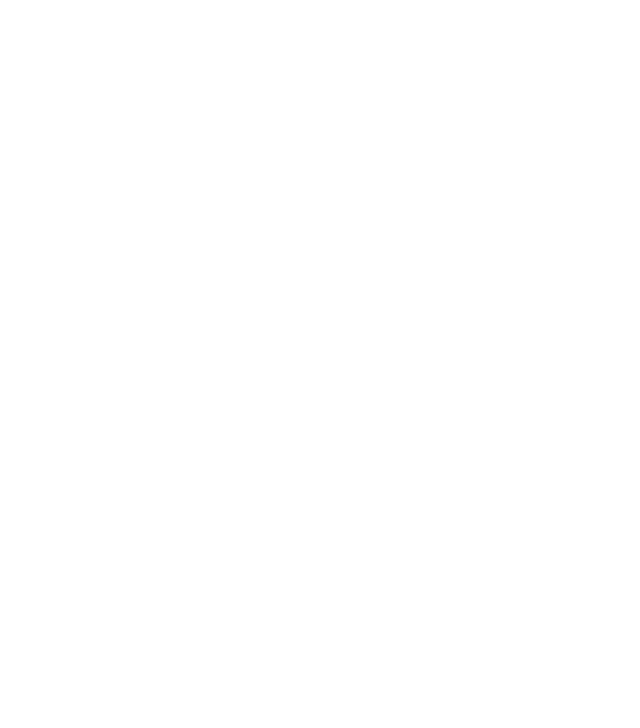
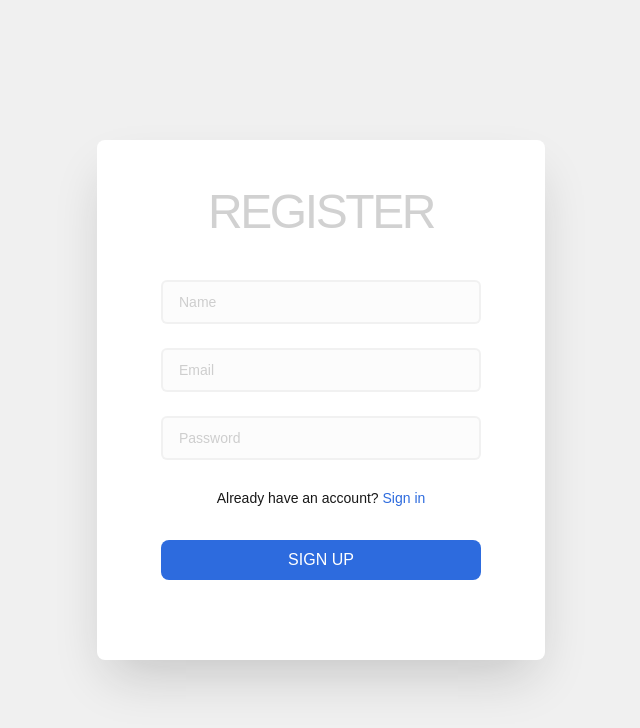
Before and after one commit to AceRex/PlusoneNet, a React app in the folder frontend/: page /register in a window 1280 px wide. Before the commit this address had no page. Shown: the whole page, without its empty margins (319-959 px from the left). Built offline with nearby package versions, Linux system fonts and the light colour scheme.

Commit message:
Login and Register UI

```diff
--- a/frontend/package.json
+++ b/frontend/package.json
@@ -35,5 +35,8 @@
       "last 1 firefox version",
       "last 1 safari version"
     ]
+  },
+  "devDependencies": {
+    "tailwindcss": "^3.4.4"
   }
 }
--- /dev/null
+++ b/frontend/src/Components/button.js
@@ -0,0 +1,9 @@
+function Button({text}) {
+  return (
+    <button className="bg-primary1 my-4 uppercase text-white p-2 w-[100%] rounded-lg">
+      {text}
+    </button>
+  );
+}
+
+export default Button;
--- /dev/null
+++ b/frontend/src/Components/input.js
@@ -0,0 +1,13 @@
+import React from "react";
+
+function Input({ type, placeholder }) {
+  return (
+    <input
+      type={type}
+      placeholder={placeholder}
+      className="p-2 px-4 my-3 w-[100%] bg-neutral/20 placeholder:text-dark/20 placeholder:text-sm rounded-md border-2 border-neutral/90"
+    />
+  );
+}
+
+export default Input;
--- a/README.md
+++ b/frontend/src/Pages/Register/register.js
@@ -1,9 +1,30 @@
-# PlusoneNet Assessment | Ecommerce Platform - By Are Oluwasegun Johnson
+import React from "react";
+import Input from "../../Components/input";
+import { Link } from "react-router-dom";
+import Button from "../../Components/button";
 
-This is a fullstack Javascript project that is built using the frameworks and database listed below:
+function Register() {
+  return (
+    <div className="flex w-[100vw] h-[100vh]">
+      <div className="w-[35%] m-auto rounded-lg bg-white shadow-2xl shadow-dark/20 p-12">
+        <h3 className="font-light text-5xl text-dark/20 tracking-tighter uppercase text-center mb-4">
+          Register
+        </h3>
+        <form className="p-4">
+          <Input type={"text"} placeholder={"Name"} />
+          <Input type={"text"} placeholder={"Email"} />
+          <Input type={"password"} placeholder={"Password"} />
+          <p className="text-sm text-center my-4 text-dark">
+            Already have an account?{" "}
+            <span className="text-primary1">
+              <Link to="/login"> Sign in</Link>
+            </span>
+          </p>
+          <Button text={"Sign up"} />
+        </form>
+      </div>
+    </div>
+  );
+}
 
-Frontend - React [REACT](https://www.google.com/url?sa=i&url=https%3A%2F%2Fworldvectorlogo.com%2Flogo%2Freact-2&psig=AOvVaw1WCev-GpkcTS8At5wJ0sdK&ust=1718644082886000&source=images&cd=vfe&opi=89978449&ved=0CBEQjRxqFwoTCLjYoqLO4IYDFQAAAAAdAAAAABAE)
-
-Backend - Express [Express](https://www.google.com/url?sa=i&url=https%3A%2F%2Ficonduck.com%2Ficons%2F94286%2Fexpress&psig=AOvVaw0rv038qMpFDQVV8rZZgxLR&ust=1718644149243000&source=images&cd=vfe&opi=89978449&ved=0CBEQjRxqFwoTCJC8tMHO4IYDFQAAAAAdAAAAABAZ)
-
-Database - MongoDB [MongoDB](https://www.google.com/url?sa=i&url=https%3A%2F%2Fcommons.wikimedia.org%2Fwiki%2FFile%3AMongoDB_Logo.svg&psig=AOvVaw1p0XJ4HGwE3k3YK8Zys5Oh&ust=1718644205917000&source=images&cd=vfe&opi=89978449&ved=0CBEQjRxqFwoTCMi-59zO4IYDFQAAAAAdAAAAABAE)
+export default Register;
--- a/frontend/src/Routes/routes.js
+++ b/frontend/src/Routes/routes.js
@@ -1,6 +1,7 @@
 import { BrowserRouter as Router, Route, Routes } from "react-router-dom";
 import React, { Suspense } from "react";
 const Login = React.lazy(() => import("../Pages/Login/login"));
+const Register = React.lazy(() => import("../Pages/Register/register"));
 
 const App = () => {
   return (
@@ -8,6 +9,7 @@ const App = () => {
       <Suspense fallback={<h1>Loading...</h1>}>
         <Routes>
           <Route path="/login" element={<Login />} />
+          <Route path="/register" element={<Register />} />
         </Routes>
       </Suspense>
     </Router>
--- a/frontend/src/index.css
+++ b/frontend/src/index.css
@@ -1,13 +1,9 @@
+@tailwind base;
+@tailwind components;
+@tailwind utilities;
+@import url("https://fonts.googleapis.com/css2?family=Poppins:ital,wght@0,100;0,200;0,300;0,400;0,500;0,600;0,700;0,800;0,900;1,100;1,200;1,300;1,400;1,500;1,600;1,700;1,800;1,900&display=swap");
+
 body {
-  margin: 0;
-  font-family: -apple-system, BlinkMacSystemFont, 'Segoe UI', 'Roboto', 'Oxygen',
-    'Ubuntu', 'Cantarell', 'Fira Sans', 'Droid Sans', 'Helvetica Neue',
-    sans-serif;
-  -webkit-font-smoothing: antialiased;
-  -moz-osx-font-smoothing: grayscale;
+  @apply bg-neutral;
+  font-family: "Poppins", sans-serif;
 }
-
-code {
-  font-family: source-code-pro, Menlo, Monaco, Consolas, 'Courier New',
-    monospace;
-}
--- /dev/null
+++ b/frontend/tailwind.config.js
@@ -0,0 +1,18 @@
+/** @type {import('tailwindcss').Config} */
+module.exports = {
+  content: ["./src/**/*.{html,js,jsx,tsx,ts}"],
+  theme: {
+    colors: {
+      primary1: "#2D6BDE",
+      primary2: "#5F82EC",
+      primary3: "#85A5F2",
+      primary4: "#BFD2F8",
+      primary5: "#E9EEFE",
+      dark: "#181818",
+      neutral: "#f0f0f0",
+      white: "#fff",
+    },
+    extend: {},
+  },
+  plugins: [],
+};
```
Also changed, not shown: frontend/src/Pages/App/App.js (added), frontend/src/output.css (added), 1 other file.
